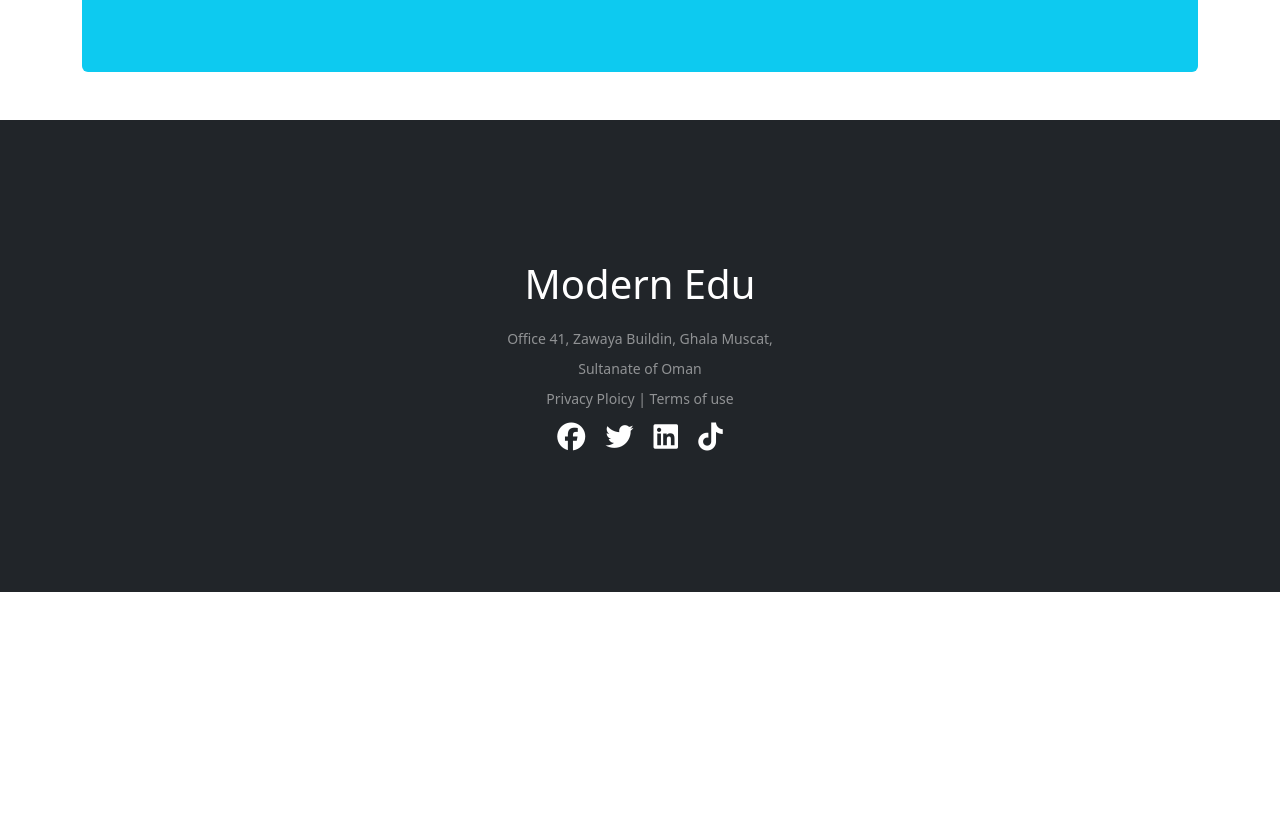
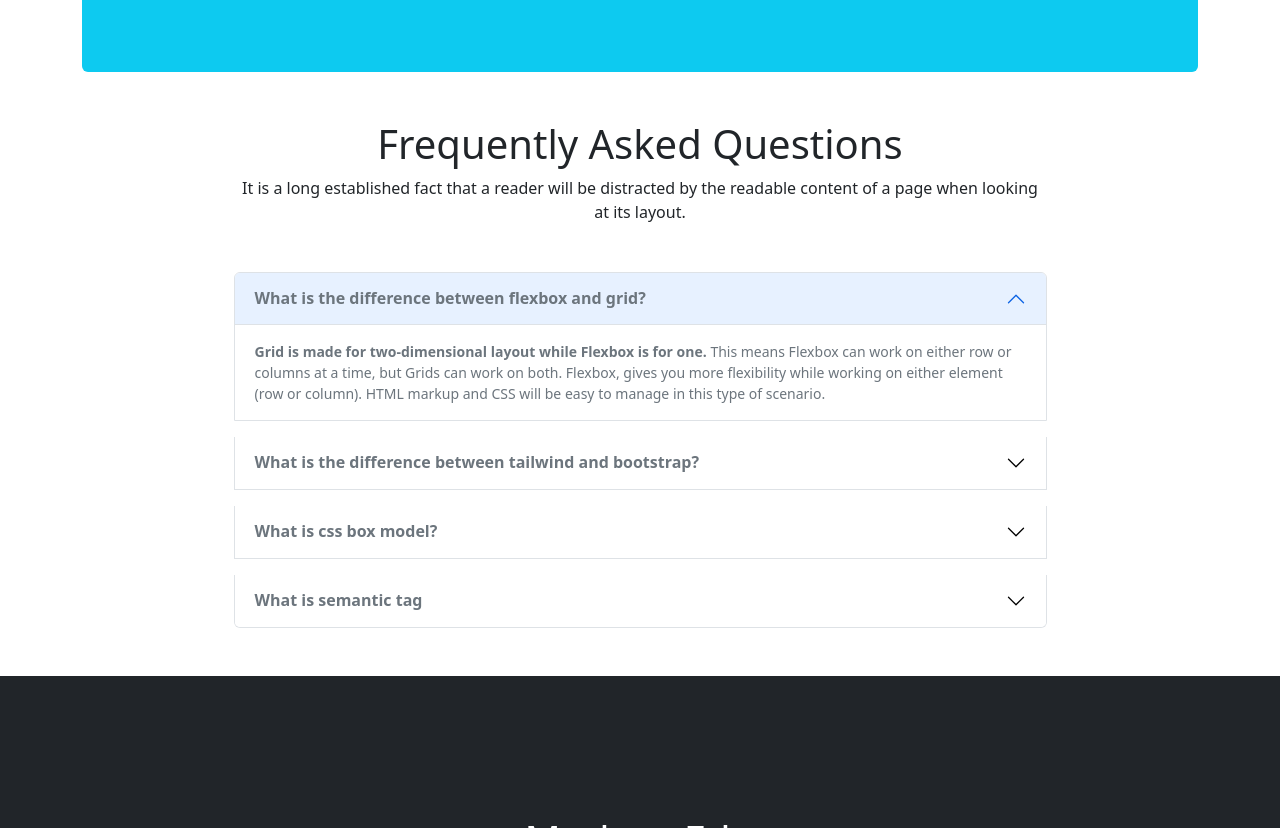
Before and after one commit to DevSrabon/edTech-website, a plain HTML site: page index.html in a window 1280 px wide. Shown: the part 1940-2768 px from the top of the page. Before the commit the page ends 2532 px from the top, so only its background shows below. Drawn offline with nearby package versions, Linux system fonts and the light colour scheme.

Commit message:
added accordion

```diff
--- a/index.html
+++ b/index.html
@@ -188,7 +188,7 @@
         <div class="d-flex justify-content-center my-4 "><a href="#" class="btn btn-info text-white">See More Courses</a></div>
      </section>
      <!-- =======================Register=========================== -->
-     <section class="container d-lg-flex text-lg-start flex-lg-row align-items-lg-center justify-content-lg-around d-flex flex-column align-items-center justify-content-center text-center bg-info  rounded-2 regis-height mb-5">
+     <section class="container d-lg-flex text-lg-start flex-lg-row align-items-lg-center justify-content-lg-around d-flex flex-column align-items-center justify-content-center text-center bg-info  rounded-2 regis-height ">
         <div class="w-50 text-white">
           <h2>Ready to join?</h2>
           <p>It is a long established fact that a reader will be distracted by the readable content of a page when looking at its layout.</p>
@@ -218,6 +218,66 @@
           </div>
         </div>
      </section>
+     <!-- ====================Frequently Asked Questions================ -->
+     <section class="container w-75 my-5">
+      <div class=" text-center">
+        <h1>Frequently Asked Questions</h1>
+        <p>It is a long established fact that a reader will be distracted by the readable  content of a page when looking at its layout.</p>
+      </div>
+      <!-- ========accordion========== -->
+      <div class="my-5">
+        <div class="accordion" id="accordionPanelsStayOpenExample">
+          <div class="accordion-item my-2">
+            <h2 class="accordion-header" id="panelsStayOpen-headingOne">
+              <button class="accordion-button text-secondary fw-bold" type="button" data-bs-toggle="collapse" data-bs-target="#panelsStayOpen-collapseOne" aria-expanded="true" aria-controls="panelsStayOpen-collapseOne">
+                What is the difference between flexbox and grid?
+              </button>
+            </h2>
+            <div id="panelsStayOpen-collapseOne" class="accordion-collapse collapse show" aria-labelledby="panelsStayOpen-headingOne">
+              <div class="accordion-body text-muted small">
+                <strong>Grid is made for two-dimensional layout while Flexbox is for one.</strong> This means Flexbox can work on either row or columns at a time, but Grids can work on both. Flexbox, gives you more flexibility while working on either element (row or column). HTML markup and CSS will be easy to manage in this type of scenario.
+              </div>
+            </div>
+          </div>
+          <div class="accordion-item my-3">
+            <h2 class="accordion-header" id="panelsStayOpen-headingTwo">
+              <button class="accordion-button text-secondary fw-bold collapsed" type="button" data-bs-toggle="collapse" data-bs-target="#panelsStayOpen-collapseTwo" aria-expanded="false" aria-controls="panelsStayOpen-collapseTwo">
+                What is the difference between tailwind and bootstrap?
+              </button>
+            </h2>
+            <div id="panelsStayOpen-collapseTwo" class="accordion-collapse collapse" aria-labelledby="panelsStayOpen-headingTwo">
+              <div class="accordion-body text-muted small">
+                Tailwind offers predesigned widgets to build a site from scratch with fast UI development. Bootstrap comes with a set of pre-styled responsive, mobile-first components that possess a definite UI kit. Tailwind CSS uses a set of utility classes to create a neat UI with more flexibility and uniqueness.
+              </div>
+            </div>
+          </div>
+          <div class="accordion-item my-3">
+            <h2 class="accordion-header" id="panelsStayOpen-headingThree">
+              <button class="accordion-button text-secondary fw-bold collapsed" type="button" data-bs-toggle="collapse" data-bs-target="#panelsStayOpen-collapseThree" aria-expanded="false" aria-controls="panelsStayOpen-collapseThree">
+                What is css box model?
+              </button>
+            </h2>
+            <div id="panelsStayOpen-collapseThree" class="accordion-collapse collapse" aria-labelledby="panelsStayOpen-headingThree">
+              <div class="accordion-body text-muted small">
+                In CSS, the term "box model" is used when talking about design and layout. <br> The CSS box model is essentially a box that wraps around every HTML element. It consists of: margins, borders, padding, and the actual content.
+              </div>
+            </div>
+          </div>
+          <div class="accordion-item my-3">
+            <h2 class="accordion-header" id="panelsStayOpen-headingThree">
+              <button class="accordion-button text-secondary fw-bold collapsed" type="button" data-bs-toggle="collapse" data-bs-target="#panelsStayOpen-collapseThree" aria-expanded="false" aria-controls="panelsStayOpen-collapseThree">
+                What is semantic tag
+              </button>
+            </h2>
+            <div id="panelsStayOpen-collapseThree" class="accordion-collapse collapse" aria-labelledby="panelsStayOpen-headingThree">
+              <div class="accordion-body text-muted small">
+                The HTML semantics refers to the tags that provide meaning to an HTML page rather than just presentation. It makes HTML more comprehensible by better defining the different sections and layout of web pages.
+              </div>
+            </div>
+          </div>
+        </div>
+      </div>
+     </section>
   </main>
   <footer class="bg-dark d-flex flex-column align-items-center justify-content-center">
     <div class="text-white text-center lh-1">
```
Also changed, not shown: style.css (line endings or trailing spaces).
